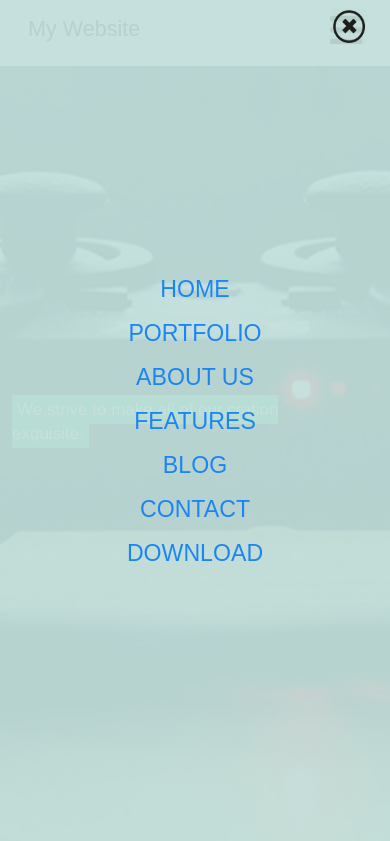
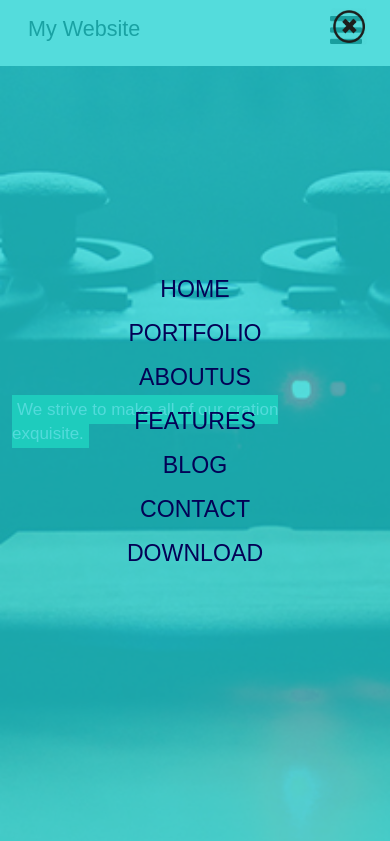
Before and after one commit to ElvisB1987/Assigment-Rsponsiv, a plain HTML site: page index.html in a window 390 px wide. Both pictures are taken after a click on the link 345 px from the left and 28 px from the top of the page. Shown: the top 841 px of the page. Drawn offline with Linux system fonts and the light colour scheme.

Commit message:
Izmena1.0

```diff
--- a/css/style.css
+++ b/css/style.css
@@ -29,6 +29,13 @@ header a:visited{
     width: 32px;
 }
 
+.solid-header {
+    position: fixed;
+    background-color: hsla(180, 80%, 45%, 0.733);
+
+    transition: background-color 0.5s ease ;
+
+}
 
 
 /*----------------------HERO-SECTION--------------------------------*/
@@ -65,13 +72,13 @@ footer{
     bottom: 0;
     left: 0;
     right: 0;
-    background: #c2dfdbed;
+    background: hsla(180, 80%, 45%, 0.733);
     z-index: 2;
     display: none;
 }
 
 #mobile-menu a {
-    color:#1d85f1;
+    color:#030155;
 }
 
 #mobile-menu a:hover {
--- a/index.html
+++ b/index.html
@@ -18,25 +18,28 @@
                 <div class="col-12 text-center">
                     <nav>
                         <div>
-                            <a class="text-decoration-none text-uppercase h3" href="#hero-section">Home</a>
+                            <a class="mobile-Menu-Items text-decoration-none text-uppercase h3"
+                                href="#hero-section">Home</a>
                         </div>
                         <div class="my-3">
-                            <a class="text-decoration-none text-uppercase h3" href="#intro-section">Portfolio</a>
+                            <a class="mobile-Menu-Items text-decoration-none text-uppercase h3"
+                                href="#intro-section">Portfolio</a>
                         </div>
                         <div>
-                            <a class="text-decoration-none text-uppercase h3" href="#about-us">About US</a>
+                            <a class="mobile-Menu-Items text-decoration-none text-uppercase h3"
+                                href="#about-us">AboutUS</a>
                         </div>
                         <div class="my-3">
-                            <a class="text-decoration-none text-uppercase h3" href="#">Features</a>
+                            <a class="mobile-Menu-Items text-decoration-none text-uppercase h3" href="#">Features</a>
                         </div>
                         <div>
-                            <a class="text-decoration-none text-uppercase h3" href="#">Blog</a>
+                            <a class="mobile-Menu-Items text-decoration-none text-uppercase h3" href="#">Blog</a>
                         </div>
                         <div class="my-3">
-                            <a class="text-decoration-none text-uppercase h3" href="#">Contact</a>
+                            <a class="mobile-Menu-Items text-decoration-none text-uppercase h3" href="#">Contact</a>
                         </div>
                         <div>
-                            <a class="text-decoration-none text-uppercase h3" href="#">Download</a>
+                            <a class="mobile-Menu-Items text-decoration-none text-uppercase h3" href="#">Download</a>
                         </div>
                     </nav>
                 </div>
@@ -44,7 +47,7 @@
         </div>
     </div>
 
-    <header class="p-3">
+    <header id="header" class="p-3">
         <div class="container-fluid">
             <div class="row">
                 <div class="col-2">
@@ -285,6 +288,33 @@
 
                 mobileMenu.style.display = "none"
             });
+
+            let mobileMenuItems = document.getElementsByClassName("mobile-Menu-Items");
+
+            for (let i = 0; i < mobileMenuItems.length; i++) {
+                mobileMenuItems[i].addEventListener("click", function () {
+                    mobileMenu.style.display = "none";
+                });
+            };
+
+            //for header
+
+            let heroSection = document.getElementById("hero-section");
+            let heroSectionHeight = heroSection.clientHeight;
+
+            let header = document.getElementById("header");
+
+            document.addEventListener("scroll", function () {
+                if (document.documentElement.scrollTop > heroSectionHeight) {
+                    if (!header.classList.contains("solid-header")) {
+                        header.classList.add("solid-header");
+                    }
+                } else {
+                    if (header.classList.contains("solid-header")) {
+                        header.classList.remove("solid-header")
+                    }
+                }
+            });
         });
     </script>
 </body>
```
